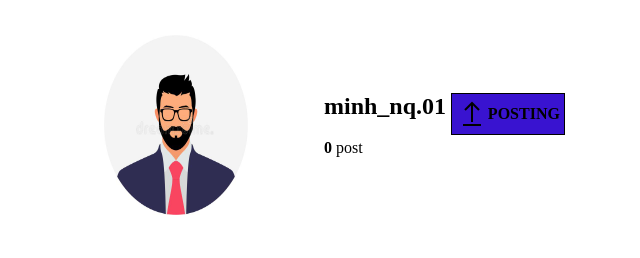
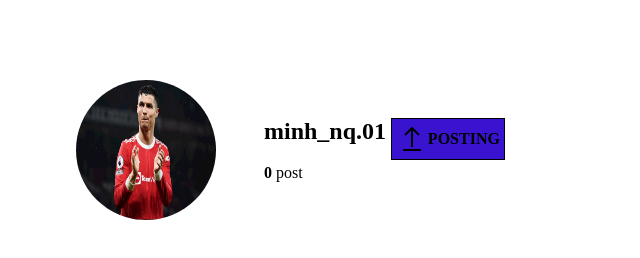
Before and after one commit to bap-rang/web, a plain HTML site: page index.html in a window 1280 px wide. Shown: the whole page, without its empty margins (116-756 px from the left). Drawn offline with Linux system fonts and the light colour scheme.

Commit message:
circular avatar

```diff
--- a/index.html
+++ b/index.html
@@ -9,7 +9,7 @@
 </head>
 <body>
     <div id="intro">
-        <img src="avatar.jpeg" alt="avatar" width="200" height="250">
+        <img class="circular" src="avatar.png" alt="avatar">
         <div id="user">
             <div id="info">
                 <b><font size="+2">minh_nq.01</font></b>
--- a/style.css
+++ b/style.css
@@ -3,19 +3,28 @@ body
     display: center;
     justify-content: center;
     align-items: left;
-    margin: auto;
+    margin-top: 5rem;
+    margin-left: auto;
+    margin-right: auto;
     flex-direction: column;
     width: 70%;
-    gap: 0.5em;
+    gap: 0.5rem;
+    background-color: white;
+    color: black;
 }
 img{
     display: inline-block;
+}
+.circular{
+    width: 140px;
+    height: 140px;
+    border-radius: 50%;
 }
 #intro{
     flex: 1;
     display: flex;
     align-items: center;
-    margin: auto
+    margin-bottom: 20px;
 }
 #user{
     display: flex;
```
Also changed, not shown: avatar.jpeg (deleted), avatar.png (added).
